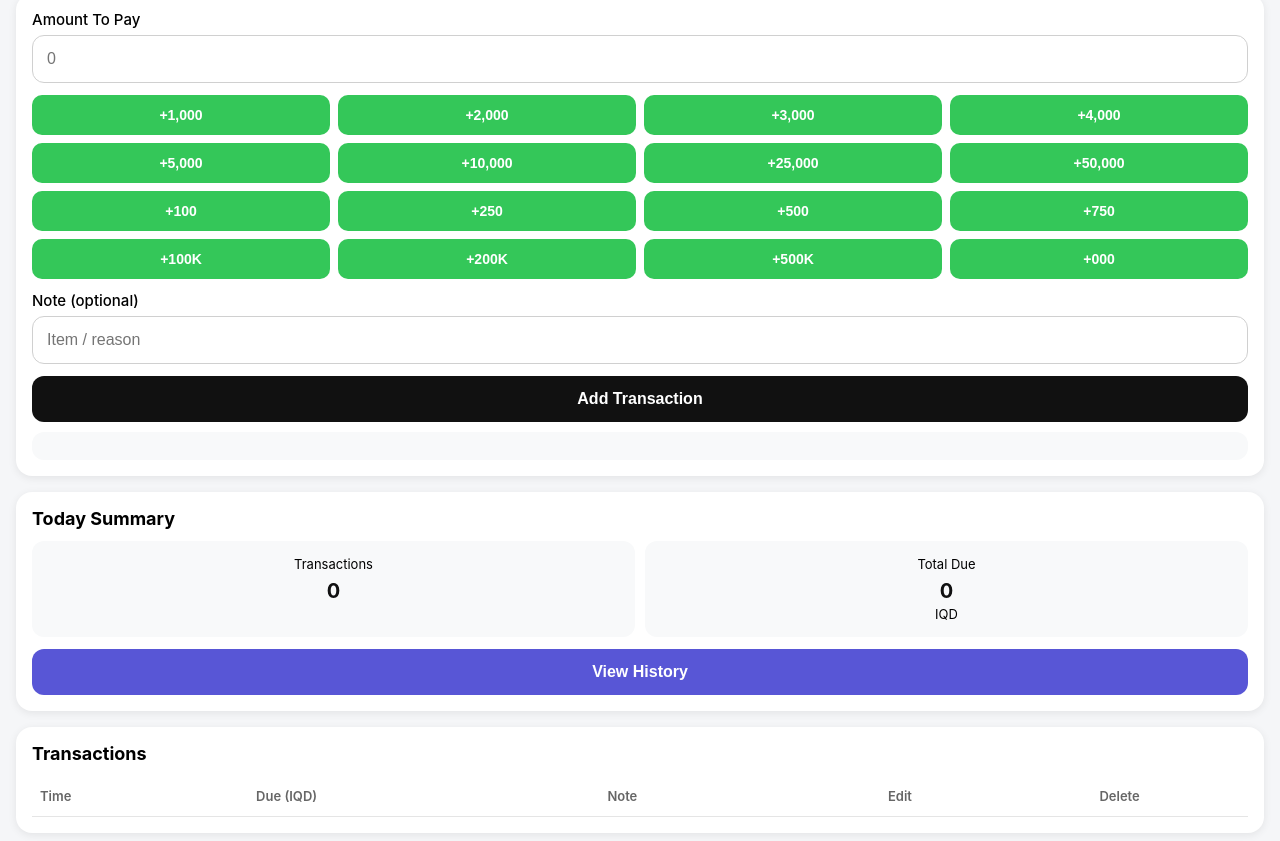
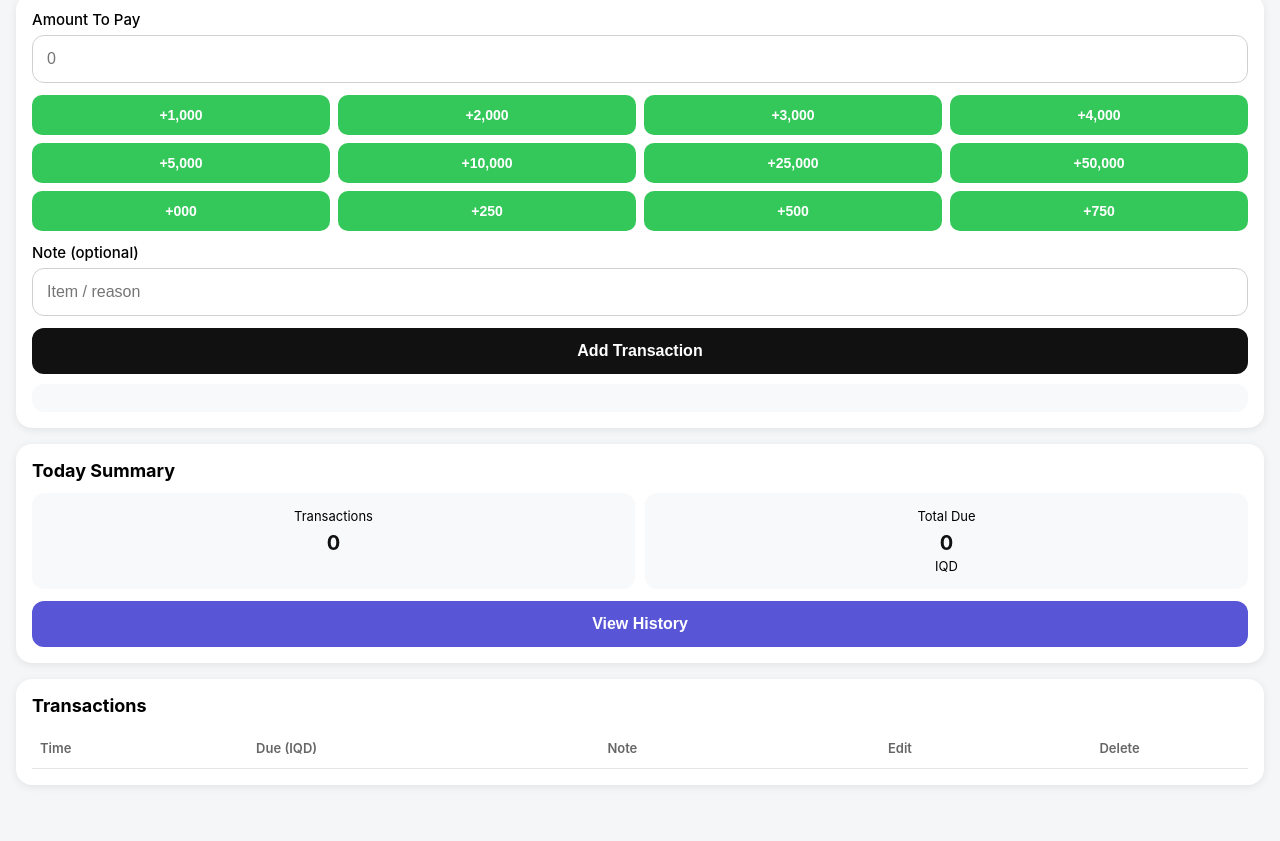
Before and after one commit to MiranAbdulqadr/Cashier, a plain HTML site: page index.html in a window 1280 px wide. Shown: the part 83-924 px from the top of the page. After the commit the page ends 900 px from the top, so only its background shows below. Drawn offline with Linux system fonts and the light colour scheme.

Commit message:
addjust the quick add buttons

```diff
--- a/index.html
+++ b/index.html
@@ -199,19 +199,16 @@
         <button type="button" class="quick-btn" onclick="addToAmount(1000)">+1,000</button>
         <button type="button" class="quick-btn" onclick="addToAmount(2000)">+2,000</button>
         <button type="button" class="quick-btn" onclick="addToAmount(3000)">+3,000</button>
-        <button type="button" class="quick-btn" onclick="addToAmount(4000)">+4,000</button>
+          <button type="button" class="quick-btn" onclick="addToAmount(4000)">+4,000</button>
         <button type="button" class="quick-btn" onclick="addToAmount(5000)">+5,000</button>
         <button type="button" class="quick-btn" onclick="addToAmount(10000)">+10,000</button>
         <button type="button" class="quick-btn" onclick="addToAmount(25000)">+25,000</button>
         <button type="button" class="quick-btn" onclick="addToAmount(50000)">+50,000</button>
-        <button type="button" class="quick-btn" onclick="addToAmount(100)">+100</button>
+         <button type="button" class="quick-btn" onclick="addZeros('amountDue')">+000</button>
         <button type="button" class="quick-btn" onclick="addToAmount(250)">+250</button>
         <button type="button" class="quick-btn" onclick="addToAmount(500)">+500</button>
         <button type="button" class="quick-btn" onclick="addToAmount(750)">+750</button>
-        <button type="button" class="quick-btn" onclick="addToAmount(100000)">+100K</button>
-        <button type="button" class="quick-btn" onclick="addToAmount(200000)">+200K</button>
-        <button type="button" class="quick-btn" onclick="addToAmount(500000)">+500K</button>
-        <button type="button" class="quick-btn" onclick="addZeros('amountDue')">+000</button>
+
       </div>
 
 
```
